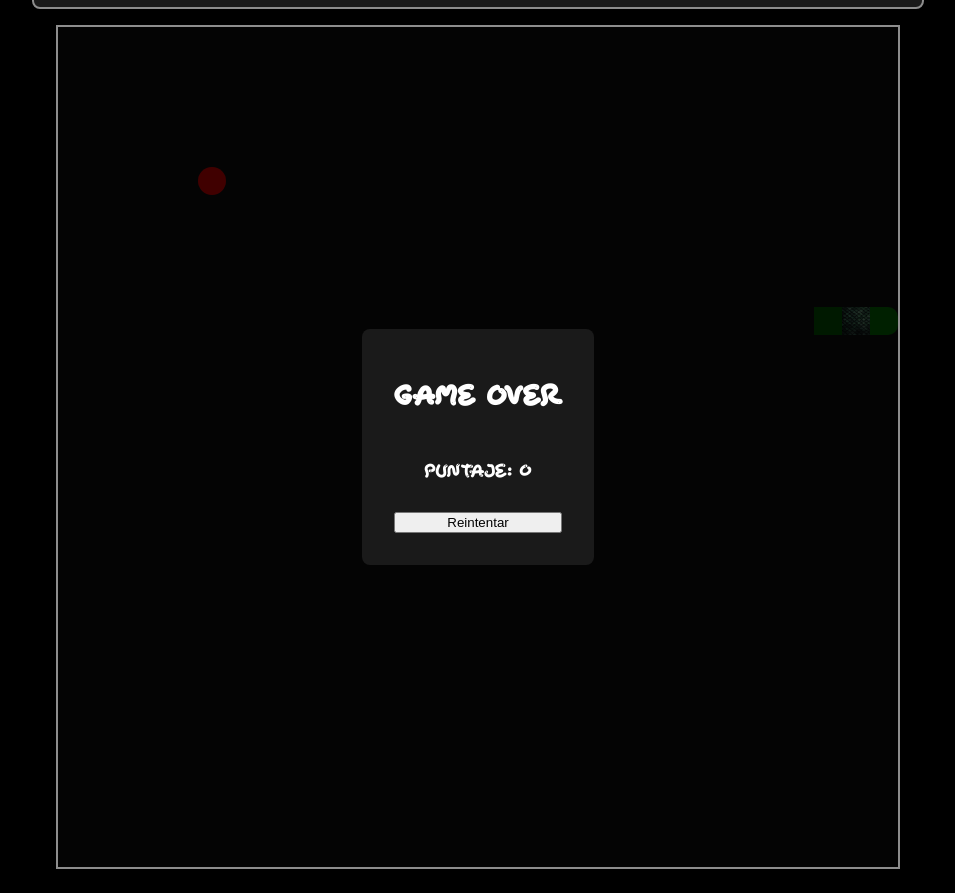
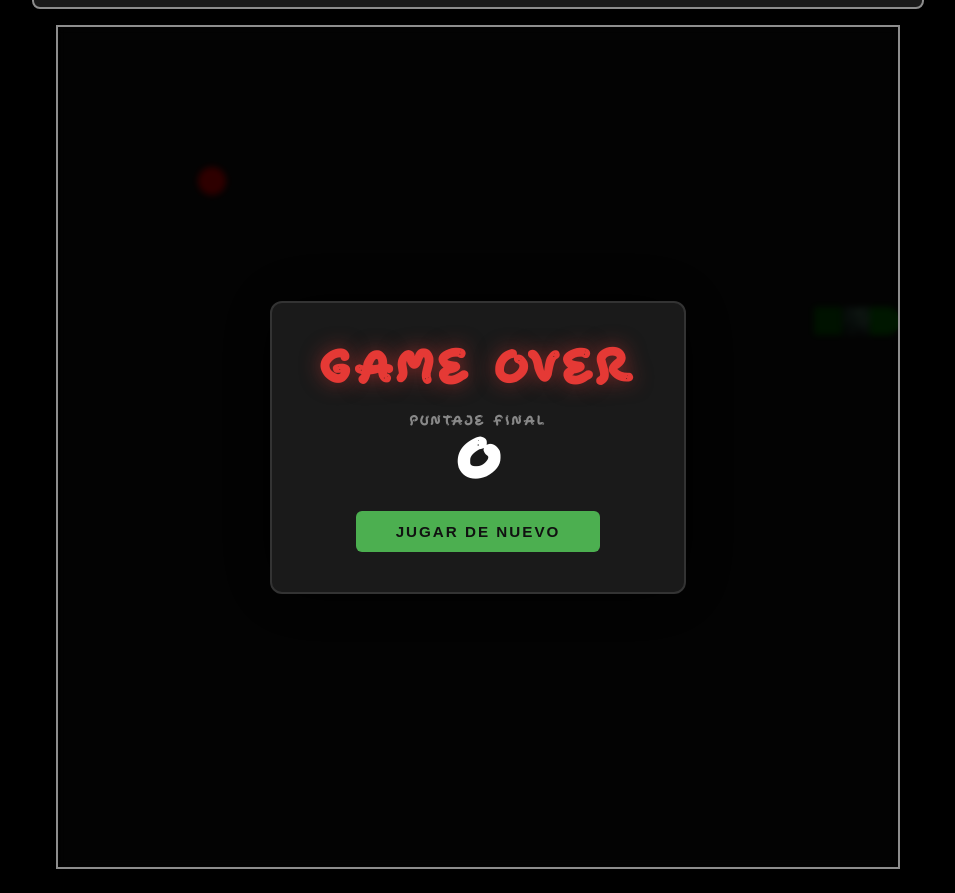
Before and after one commit to JonathanTubac/Lab6-Snake, a React (Vite) app: page / in a window 1280 px wide. Shown: the whole page, without its empty margins (162-1117 px from the left). Built offline with nearby package versions, Linux system fonts and the light colour scheme.

Commit message:
style(modal): improved game over modal

```diff
--- a/src/App.jsx
+++ b/src/App.jsx
@@ -1,6 +1,6 @@
 import Board from './components/Board'
 import Header from './components/Header'
-import { useEffect, useState } from 'react'
+import { useEffect, useRef, useState } from 'react'
 import './App.css'
 
 function App() {
@@ -9,6 +9,9 @@ function App() {
   const [gameOver, setGameOver] = useState(false)
   const [score, setScore] = useState(0)
   const [food, setFood] = useState({ x: 5, y: 5 })
+  const foodRef = useRef(food)
+
+  useEffect(() => { foodRef.current = food }, [food])
 
   const generateFood = (currentSnake) => {
     let newFood
@@ -63,7 +66,7 @@ function App() {
           return prev
         }
 
-        const ateFood = newHead.x === food.x && newHead.y === food.y
+        const ateFood = newHead.x === foodRef.current.x && newHead.y === foodRef.current.y
 
         if (ateFood) {
           setFood(generateFood(prev))
@@ -79,7 +82,7 @@ function App() {
 
 
     return () => clearInterval(interval)
-  }, [direction])
+  }, [direction, gameOver])
   return (
     <div className="app">
       <Header score={score} />
--- a/src/components/GameOver.css
+++ b/src/components/GameOver.css
@@ -1,18 +1,74 @@
 .overlay {
   position: absolute;
   inset: 0;
-  background: rgba(0, 0, 0, 0.75);
+  background: rgba(0, 0, 0, 0.82);
   display: flex;
   align-items: center;
   justify-content: center;
+  backdrop-filter: blur(3px);
 }
 
 .modal {
   background: #1a1a1a;
-  padding: 2rem;
-  border-radius: 8px;
+  padding: 2.5rem 3rem;
+  border-radius: 12px;
+  border: 2px solid #333;
   text-align: center;
   display: flex;
   flex-direction: column;
-  gap: 1rem;
+  align-items: center;
+  gap: 1.5rem;
+  box-shadow: 0 0 60px rgba(0, 0, 0, 0.9);
 }
+
+.modal-title {
+  margin: 0;
+  font-size: 2.5rem;
+  color: #e53935;
+  text-transform: uppercase;
+  letter-spacing: 4px;
+  text-shadow: 0 0 20px rgba(229, 57, 53, 0.5);
+}
+
+.modal-score {
+  display: flex;
+  flex-direction: column;
+  align-items: center;
+  gap: 4px;
+}
+
+.modal-score-label {
+  font-size: 0.75rem;
+  color: #888;
+  text-transform: uppercase;
+  letter-spacing: 2px;
+}
+
+.modal-score-value {
+  font-size: 3.5rem;
+  font-weight: bold;
+  color: #fff;
+  line-height: 1;
+}
+
+.modal-btn {
+  padding: 0.75rem 2.5rem;
+  font-size: 0.95rem;
+  font-weight: bold;
+  color: #111;
+  background: #4caf50;
+  border: none;
+  border-radius: 6px;
+  cursor: pointer;
+  text-transform: uppercase;
+  letter-spacing: 2px;
+  transition: background 0.15s, transform 0.1s;
+}
+
+.modal-btn:hover {
+  background: #66bb6a;
+}
+
+.modal-btn:active {
+  transform: scale(0.96);
+}
--- a/src/components/GameOver.jsx
+++ b/src/components/GameOver.jsx
@@ -4,9 +4,14 @@ export default function GameOver({ score, onRestart }) {
   return (
     <div className="overlay">
       <div className="modal">
-        <h2>Game Over</h2>
-        <p>Puntaje: {score}</p>
-        <button onClick={onRestart}>Reintentar</button>
+        <h2 className="modal-title">Game Over</h2>
+        <div className="modal-score">
+          <span className="modal-score-label">Puntaje final</span>
+          <span className="modal-score-value">{score}</span>
+        </div>
+        <button className="modal-btn" onClick={onRestart}>
+          Jugar de nuevo
+        </button>
       </div>
     </div>
   )
```
